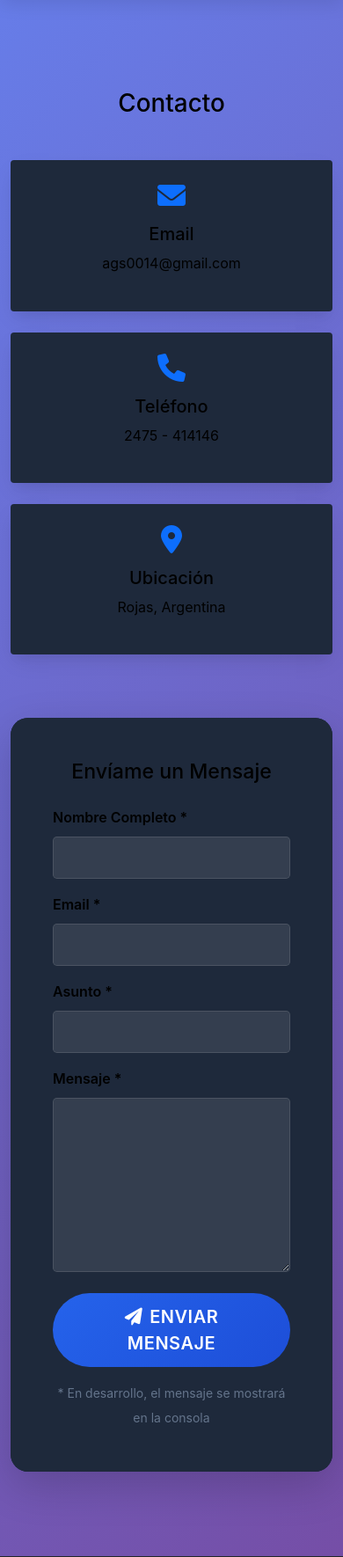
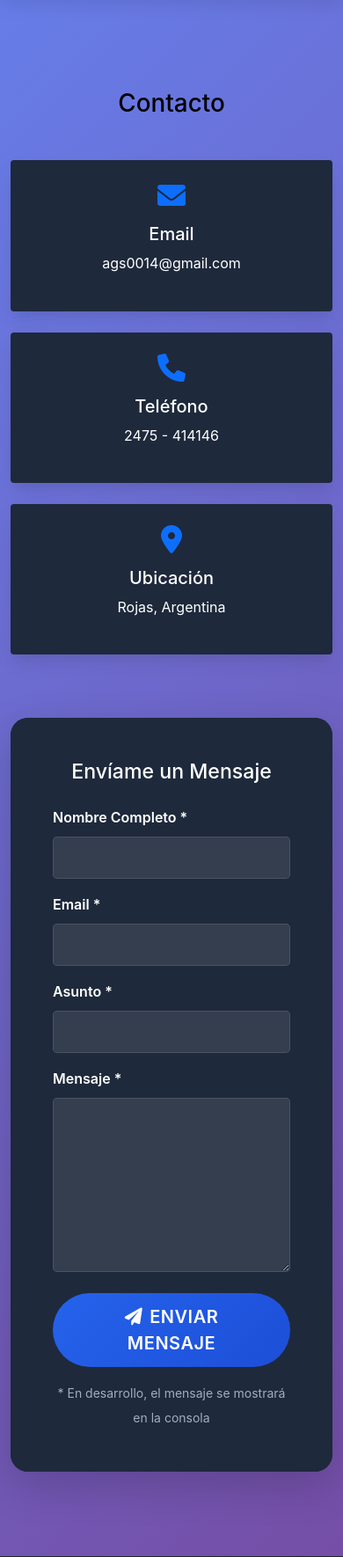
Before and after one commit to GabrielSilva-A/Porfolio-flask, a Flask app: page /contact/ in a window 390 px wide. Shown: the part 67-1837 px from the top of the page at 88% size. Run offline with Flask 3, Linux system fonts and the light colour scheme.

Commit message:
Posible último commit de la noche/Actualizacion de contact a estilos responsive de css

```diff
--- a/static/css/style.css
+++ b/static/css/style.css
@@ -465,60 +465,70 @@ body {
 
 /* ===== ESTILOS ESPECÍFICOS PARA CONTACTO ===== */
 
-/* Fondo y texto del formulario de contacto */
+/* Fondo gris y texto BLANCO FIJO para el formulario de contacto */
 .contact-info.modern-card,
 .card.modern-card .card-body {
     background: var(--card-bg) !important;
-    color: var(--dark-color) !important;
+    color: #ffffff !important;
 }
 
-/* Estilos para inputs en ambos modos */
+/* Labels del formulario - BLANCO FIJO */
+.form-label {
+    color: #ffffff !important;
+    font-weight: 600;
+}
+
+/* Texto dentro de las tarjetas de información - BLANCO FIJO */
+.contact-info.modern-card p,
+.contact-info.modern-card h5 {
+    color: #ffffff !important;
+}
+
+/* Texto del título del formulario - BLANCO FIJO */
+.card.modern-card .card-title {
+    color: #ffffff !important;
+}
+
+/* Texto de ayuda - gris claro */
+.text-muted {
+    color: #a0aec0 !important;
+}
+
+/* Estilos para inputs */
 .form-control {
     background-color: rgba(255, 255, 255, 0.1);
     border: 1px solid rgba(255, 255, 255, 0.2);
-    color: var(--dark-color);
+    color: #ffffff;
 }
 
 .form-control:focus {
     background-color: rgba(255, 255, 255, 0.15);
     border-color: var(--primary-color);
-    color: var(--dark-color);
+    color: #ffffff;
     box-shadow: 0 0 0 0.2rem rgba(37, 99, 235, 0.25);
 }
 
-/* Labels del formulario */
-.form-label {
-    color: var(--dark-color);
-    font-weight: 600;
+/* Placeholder styling */
+.form-control::placeholder {
+    color: #a0aec0;
+    opacity: 0.7;
 }
 
-/* Texto de ayuda */
-.text-muted {
-    color: var(--secondary-color) !important;
+/* Asegurar que el texto en las modern-card de contacto sea blanco */
+.contact-section .modern-card {
+    color: #ffffff !important;
 }
 
 /* Invalid feedback */
 .invalid-feedback {
-    color: #dc3545;
+    color: #f8d7da !important;
     font-weight: 500;
-}
-
-/* Asegurar contraste en las tarjetas de información */
-.modern-card {
-    background: var(--card-bg);
-    color: var(--dark-color);
 }
 
 /* Estados hover para las tarjetas de contacto */
 .contact-info.modern-card:hover {
     transform: translateY(-5px);
     box-shadow: 0 15px 30px rgba(0, 0, 0, 0.15);
-}
-
-/* Placeholder styling */
-.form-control::placeholder {
-    color: var(--secondary-color);
-    opacity: 0.7;
 }
 
 @media (max-width: 768px) {
```
